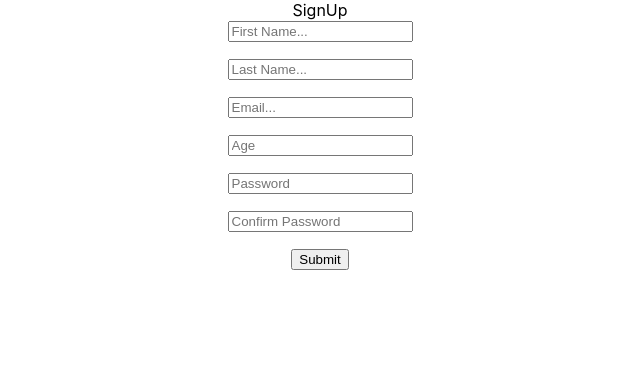
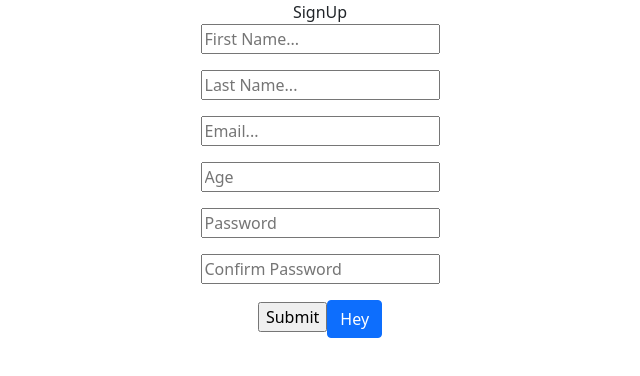
Before and after one commit to RonAlmog/react-validation, a React (Create React App) app: page / in a window 1280 px wide. Shown: the top 376 px of the page, without its empty margins (320-960 px from the left). Built offline with nearby package versions, Linux system fonts and the light colour scheme.

Commit message:
add react-bootstrap

```diff
--- a/package.json
+++ b/package.json
@@ -7,7 +7,9 @@
     "@testing-library/jest-dom": "^5.11.4",
     "@testing-library/react": "^11.1.0",
     "@testing-library/user-event": "^12.1.10",
+    "bootstrap": "5.1.3",
     "react": "^17.0.2",
+    "react-bootstrap": "^2.0.1",
     "react-dom": "^17.0.2",
     "react-hook-form": "^7.18.1",
     "react-scripts": "4.0.3",
--- a/src/App.js
+++ b/src/App.js
@@ -1,4 +1,5 @@
 import "./App.css";
+import "bootstrap/dist/css/bootstrap.min.css";
 import Form from "./components/Form";
 
 function App() {
--- a/src/components/Form.js
+++ b/src/components/Form.js
@@ -3,6 +3,7 @@
 import { useForm } from "react-hook-form";
 import { yupResolver } from "@hookform/resolvers/yup";
 import * as yup from "yup";
+import Button from "react-bootstrap/Button";
 
 const schema = yup.object().shape({
   firstname: yup.string().required("do not forget to state your name!"),
@@ -61,20 +62,21 @@
           />
           <p>{errors.age?.message}</p>
           <input
-            type="text"
+            type="password"
             name="password"
             placeholder="Password"
             {...register("password")}
           />
           <p>{errors.password?.message}</p>
           <input
-            type="text"
+            type="password"
             name="confirmPassword"
             placeholder="Confirm Password"
             {...register("confirmPassword")}
           />
           <p>{errors.confirmPassword && "password does not match!"}</p>
           <input type="submit" id="submit" />
+          <Button>Hey</Button>
         </form>
       </div>
     </div>
```
Also changed, not shown: 1 other file (tests, documents, lock files or other folders).
